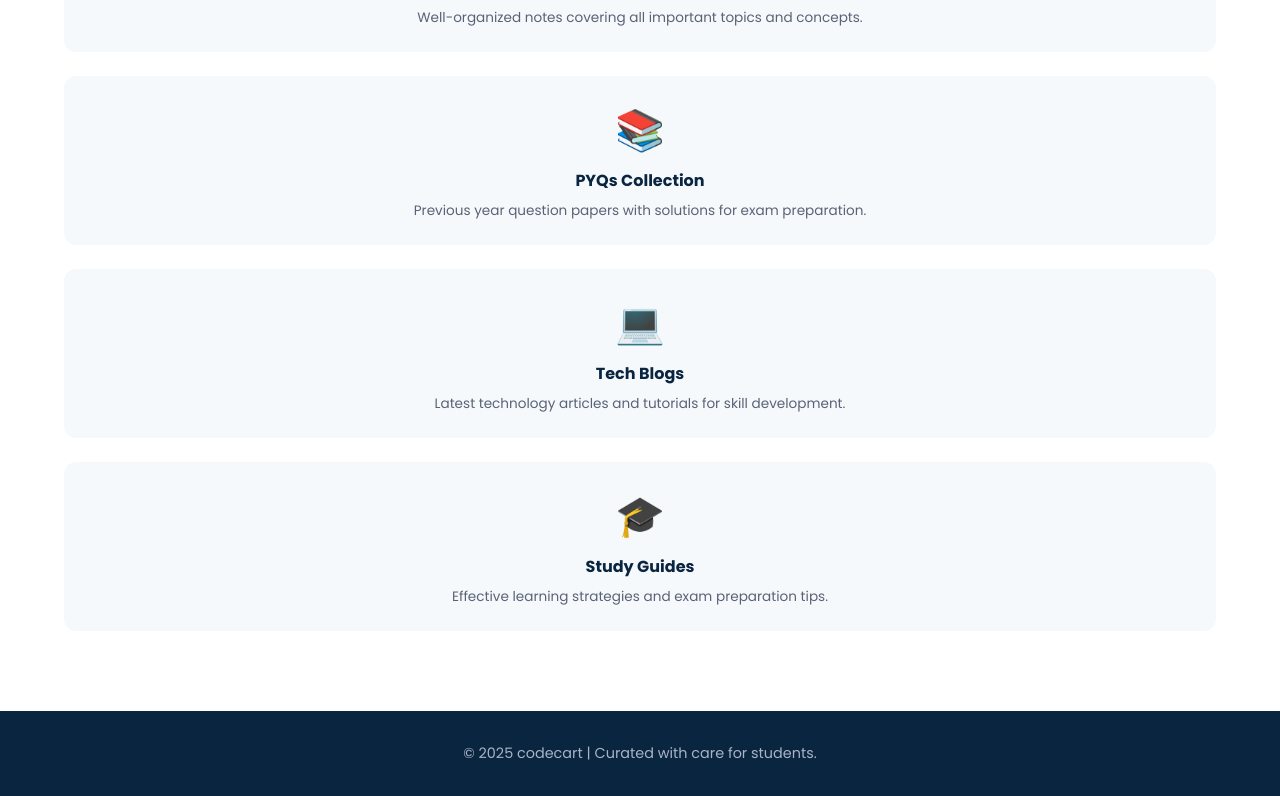
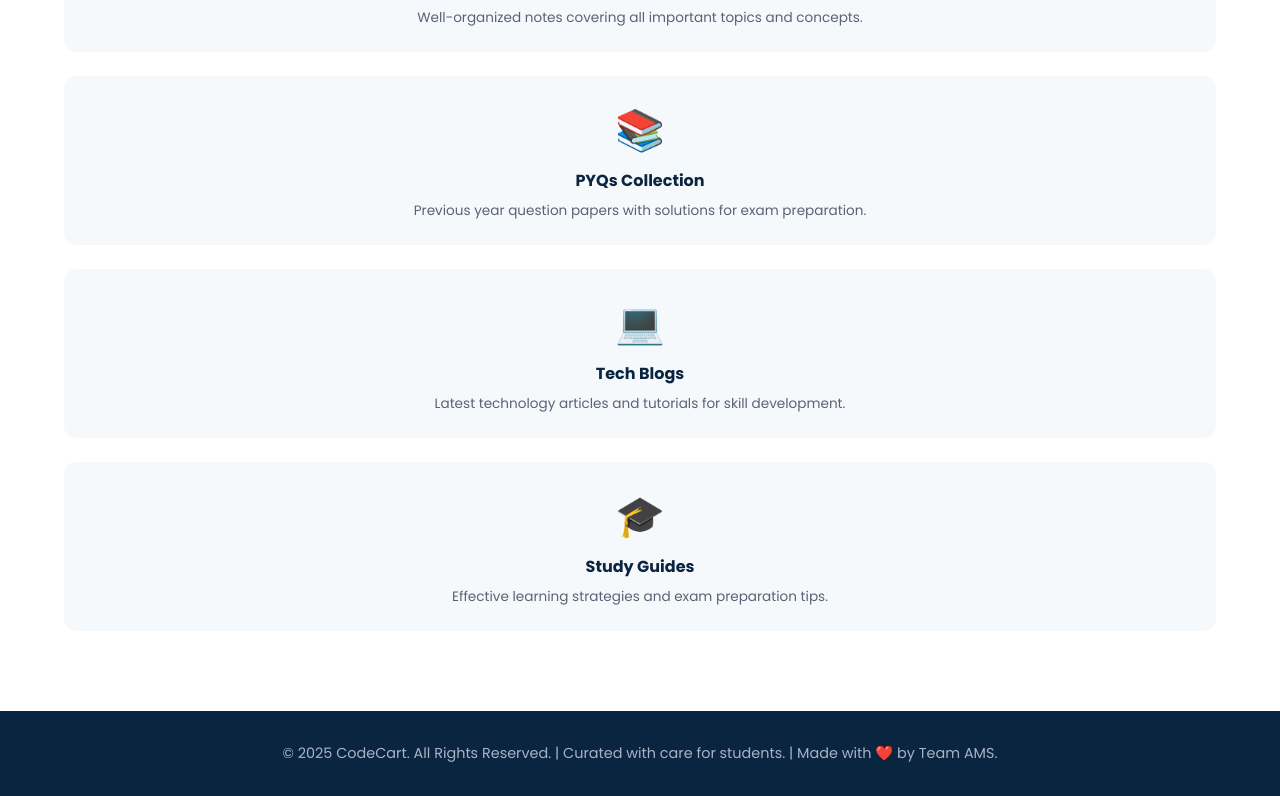
Before and after one commit to codecarts/codecart, a React (Vite) app in the folder frontend/: page / in a window 1280 px wide. Shown: the part 1109-1905 px from the top of the page. Built offline with nearby package versions, Linux system fonts and the light colour scheme; no server answers.

Commit message:
Your commit message here

```diff
--- a/frontend/src/App.jsx
+++ b/frontend/src/App.jsx
@@ -85,7 +85,7 @@ function Navigation() {
 function Footer() {
   return (
     <footer className="footer">
-      <p>© 2025 codecart | Curated with care for students.</p>
+      <p>© 2025 CodeCart. All Rights Reserved. | Curated with care for students. | Made with ❤️ by Team AMS.</p>
     </footer>
   );
 }
```
